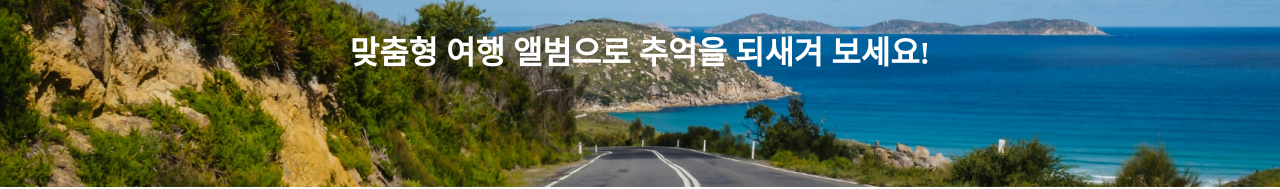
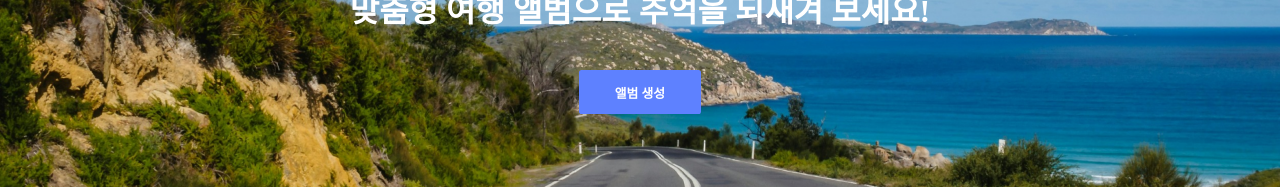
Before and after one commit to Han-Geureut/Han-Geureut-Front, a React (Create React App) app: page / in a window 1280 px wide. Shown: the part 261-450 px from the top of the page. Built offline with nearby package versions, Linux system fonts and the light colour scheme; no server answers.

Commit message:
feat: 홈 배너에 앨범 생성 버튼 추가 및 /Creates1 연결

```diff
--- a/src/pages/Home/Home.jsx
+++ b/src/pages/Home/Home.jsx
@@ -1,4 +1,5 @@
 import styled from 'styled-components';
+import { Link } from 'react-router-dom';
 import Header from '../../components/Header/Header';
 import HomeBanner from '../../assets/images/HomeBanner.png';
 import Travelog from '../../components/Travelog/Travelog';
@@ -39,6 +40,26 @@ const TextContainer = styled.div`
   gap: 2vw;
   align-items: center;
 `;
+
+const AlbumCreateButton = styled(Link)`
+  margin-top: 1vw;
+  padding: 1vw 2.8vw;
+  border-radius: 0.2vw;
+  background: #5e81ff;
+  color: #fff;
+  font-family: Pretendard;
+  font-size: 1vw;
+  font-style: normal;
+  font-weight: 600;
+  line-height: normal;
+  text-decoration: none;
+  border: none;
+  cursor: pointer;
+  &:hover {
+    opacity: 0.92;
+  }
+`;
+
 const Home = () => {
   return (
     <>
@@ -48,6 +69,7 @@ const Home = () => {
         <TextContainer>
           <BannerText2>당신의 순간으로부터,</BannerText2>
           <BannerText2>맞춤형 여행 앨범으로 추억을 되새겨 보세요!</BannerText2>
+          <AlbumCreateButton to="/Creates1">앨범 생성</AlbumCreateButton>
         </TextContainer>
       </StyledBannerContainer>
 
```
